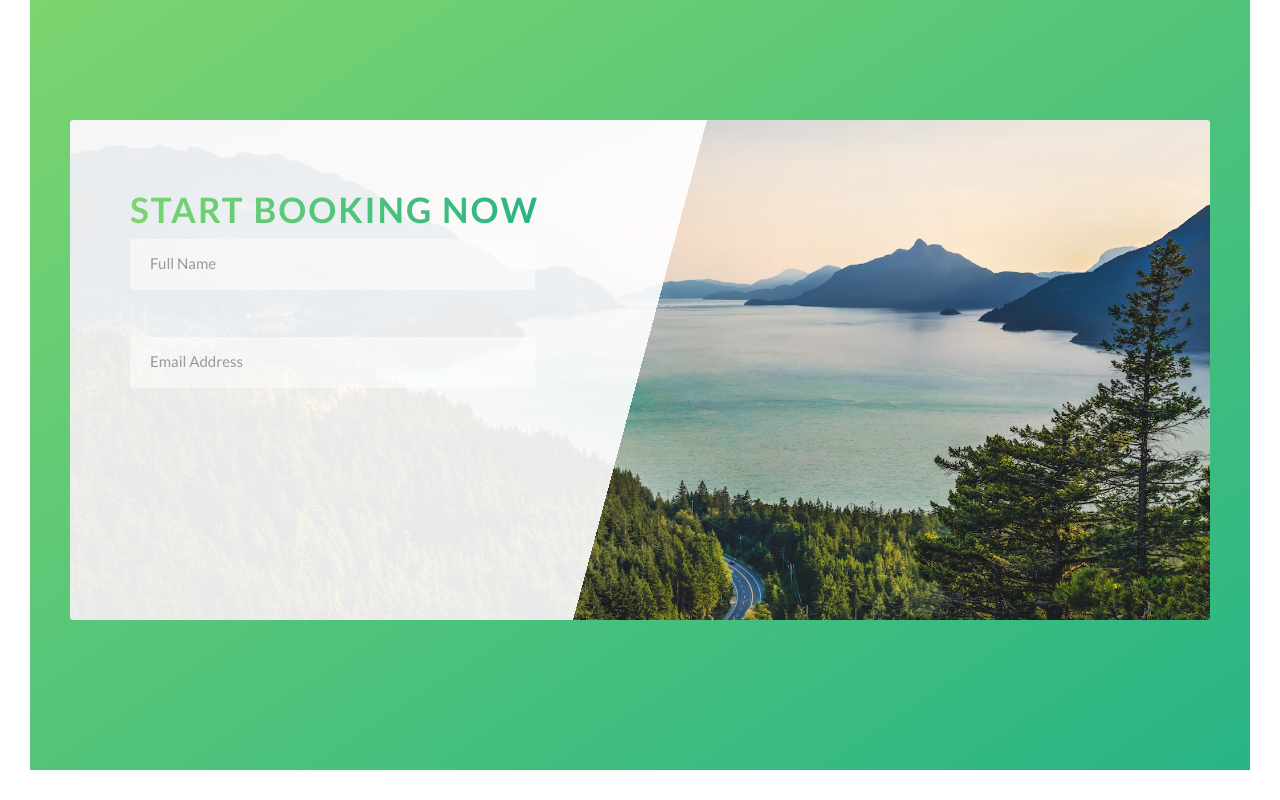
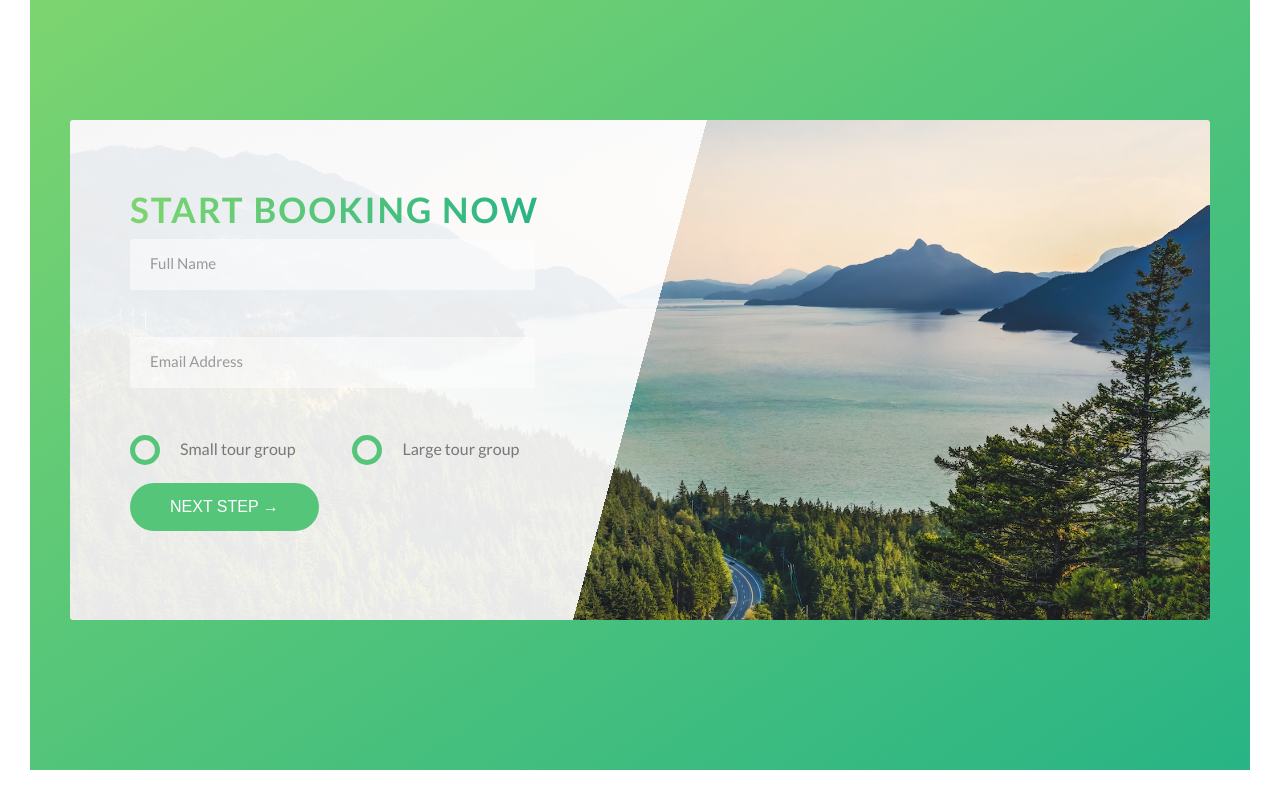
Before and after one commit to Theseus33/Natours, a website: page index.html in a window 1280 px wide. Shown: the part 4433-5233 px from the top of the page. Drawn offline with Linux system fonts and the light colour scheme.

Commit message:
Booking section complted with custom radial buttons

```diff
--- a/index.html
+++ b/index.html
@@ -304,6 +304,31 @@
                 <input type="email" class="form__input" placeholder="Email Address" id="email" required>
                 <label for="email" class="form__label">Email Address</label>
               </div>
+
+              <!-- radio ids have to match in order for the radio to switch instead of highlighting both-->
+              <div class="form_group">
+                <!-- when the radio gets clicked the default form input(form__radio-input) will be picked
+                    but will be hidden as a custom button (from__radio-button)will show because the default button cannot be styled-->
+                <div class="form__radio-group u-margin-bottom-medium">
+                  <input type="radio" class="form__radio-input" id="small" name="size">
+                  <label for="small" class="form__radio-label">
+                    <span class="form__radio-button"></span>
+                    Small tour group</label>
+                </div>
+
+
+                <div class="form__radio-group">
+                  <input type="radio" class="form__radio-input" id="large" name="size">
+                  <label for="large" class="form__radio-label">
+                        <span class="form__radio-button"></span>
+                    Large tour group</label>
+                </div>
+              </div>
+
+              <div class="form__group">
+                <button class="btn btn--green">Next Step &rarr;</button>
+              </div>
+
             </form>
           </div>
 
--- a/sass/base/_utilities.scss
+++ b/sass/base/_utilities.scss
@@ -1,23 +1,24 @@
 .u-center-text {
-  text-align: center;
+  text-align: center !important;
 }
 
 .u-margin-bottom-big {
-  margin-bottom: 8rem;
+  text-align: center !important;
+  margin-bottom: 8rem !important;
 }
 
 .u-margin-bottom-med {
-  margin-bottom: 4rem;
+  margin-bottom: 4rem !important;
 }
 
 .u-margin-bottom-small {
-  margin-bottom: 1.5rem;
+  margin-bottom: 1.5rem !important;
 }
 
 .u-margin-top-big {
-  margin-top: 8rem;
+  margin-top: 8rem !important;
 }
 
 .u-margin-top-huge {
-  margin-top: 10rem;
+  margin-top: 10rem !important;
 }
--- a/sass/components/_button.scss
+++ b/sass/components/_button.scss
@@ -1,4 +1,6 @@
 .btn {
+  //just "&" applies the styles to just btn elements
+  &,
   &:link,
   &:visited {
     text-transform: uppercase;
@@ -9,6 +11,10 @@
     transition: all 0.2s;
     position: relative;
     font-size: $default-font-size;
+
+    //Changefor the <button> element
+    border: none;
+    cursor: pointer;
   }
 
   &:hover {
@@ -22,7 +28,9 @@
     }
   }
 
-  &:active {
+  &:active,
+  &:focus {
+    outline: none;
     transform: translateY(0.1rem);
     box-shadow: 0 0.5rem 1rem rgba($color-black, 0.2);
   }
--- a/sass/components/_form.scss
+++ b/sass/components/_form.scss
@@ -14,6 +14,7 @@
     border-bottom: 3px solid transparent;
     width: 90%;
     display: block;
+    transition: all 0.3;
 
     &:focus {
       outline: none;
@@ -47,4 +48,55 @@
     visibility: hidden;
     transform: translateY(-4rem);
   }
+
+  &__radio-group {
+    width: 49%;
+    display: inline-block;
+    margin-bottom: 2rem;
+  }
+
+  &__radio-input {
+    display: none;
+  }
+
+  &__radio-label {
+    font-size: $default-font-size;
+    cursor: pointer;
+    position: relative;
+    padding-left: 5rem;
+    top: -0.1rem;
+  }
+
+  &__radio-button {
+    height: 3rem;
+    width: 3rem;
+    border: 5px solid $color-primary;
+    border-radius: 50%;
+    display: inline-block;
+    position: absolute;
+    left: 0;
+    top: -0.4rem;
+
+    &::after {
+      content: "";
+      border-radius: 50%;
+      display: block;
+      height: 1.3rem;
+      width: 1.3rem;
+      position: absolute;
+      top: 50%;
+      left: 50%;
+      transform: translate(-50%, -50%);
+      background-color: $color-primary;
+      opacity: 0;
+      transition: opacity 0.2s;
+    }
+  }
+
+  //as soon as we hit the radio element the radio gets checked (lrg vs small group).
+  //we select the sibling and the child that we actually want to change when the radio
+  //is clicked and change the opacity to shown
+  &__radio-input:checked ~ &__radio-label &__radio-button::after {
+    opacity: 1;
+  }
 }
```
Also changed, not shown: css/style.css.
